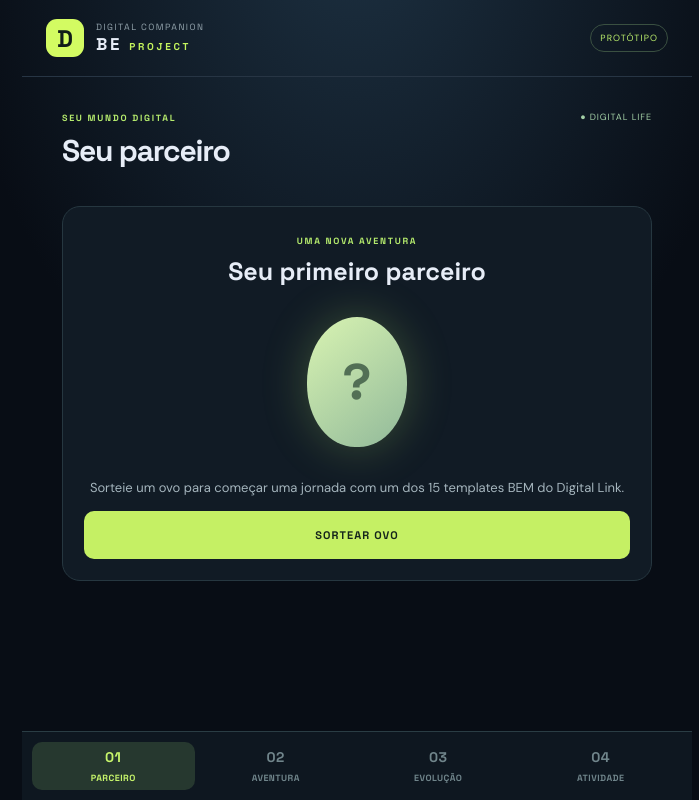
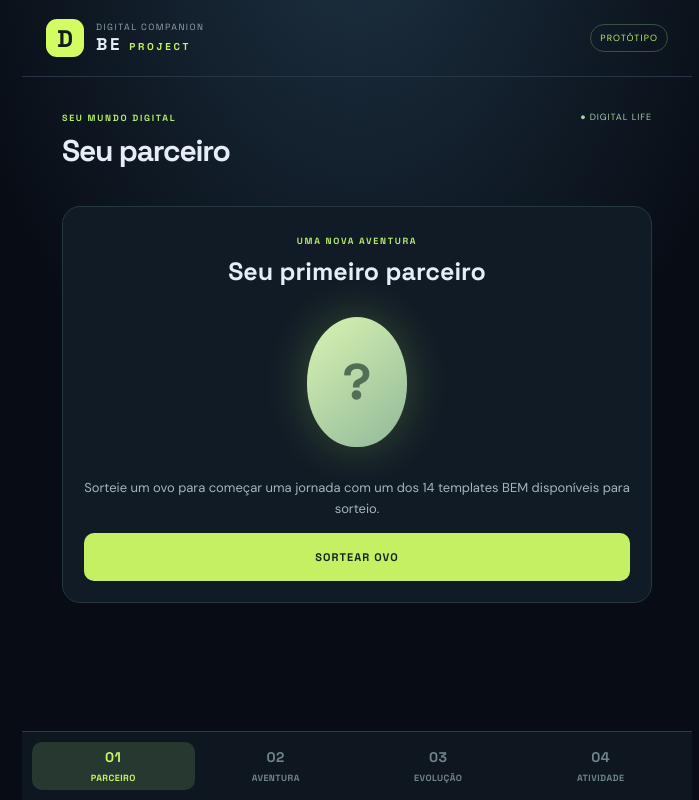
Before and after one commit to EddieRicobom/Digital-BEst, a Vue app: page / in a window 1280 px wide. Shown: the whole page, without its empty margins (283-982 px from the left). Built offline with nearby package versions, Linux system fonts and the light colour scheme.

Commit message:
Remove anniversary template from egg pool

```diff
--- a/src/App.vue
+++ b/src/App.vue
@@ -34,7 +34,7 @@ const canEvolve = computed(() => digi.value?.name.toLowerCase() === game.value.p
 let browseRequest = 0
 async function browse(name: string) { if (!name) return; const request = ++browseRequest; loading.value = true; error.value = ''; query.value = ''; viewed.value = name; try { const response = await fetch(`https://digi-api.com/api/v1/digimon/${encodeURIComponent(name)}`); if (!response.ok) throw new Error(); const result = await response.json() as Digi; if (request === browseRequest) digi.value = result } catch { if (request === browseRequest) { digi.value = null; error.value = 'Não foi possível carregar as evoluções. Verifique sua conexão e tente novamente.' } } finally { if (request === browseRequest) loading.value = false } }
 onMounted(() => { if (game.value.partner) void browse(game.value.partner) })
-function drawEgg() { const pool = templates.flatMap(t => t.characters.filter(c => c.stage === 0 && t.evolutions.some(e => e.from === c.index && e.adventureLevel === 65535)).map(c => ({t,c}))); if (!pool.length) { message.value = 'Nenhum ovo disponível.'; return } const pick = pool[Math.floor(Math.random()*pool.length)]!; game.value.templateId = pick.t.id; game.value.characterIndex = pick.c.index; game.value.egg = true; message.value = 'Um ovo misterioso chegou! Toque em chocar para descobrir seu parceiro.' }
+function drawEgg() { const pool = templates.filter(t => t.id !== '843b04f90bb09dbd').flatMap(t => t.characters.filter(c => c.stage === 0 && t.evolutions.some(e => e.from === c.index && e.adventureLevel === 65535)).map(c => ({t,c}))); if (!pool.length) { message.value = 'Nenhum ovo disponível.'; return } const pick = pool[Math.floor(Math.random()*pool.length)]!; game.value.templateId = pick.t.id; game.value.characterIndex = pick.c.index; game.value.egg = true; message.value = 'Um ovo misterioso chegou! Toque em chocar para descobrir seu parceiro.' }
 function hatch() { if (!selectedCharacter.value) return; game.value.partner = selectedCharacter.value.name; game.value.egg = false; game.value.born = Date.now(); game.value.history.unshift(`${game.value.partner} nasceu do ovo misterioso.`); message.value = `${game.value.partner} nasceu!`; void browse(game.value.partner) }
 function evolveTemplate(e: typeof templateEvolutions.value[number]) { if (!e.target || !evolutionProgress(game.value, e, Date.now()).ready) { message.value = 'Confira os requisitos pendentes desta evolução.'; return } const old=game.value.partner; game.value.characterIndex=e.to; game.value.partner=e.target.name; game.value.born=Date.now(); game.value.power=0; game.value.stamina=0; game.value.battles=0; game.value.wins=0; game.value.history.unshift(`${old} digievoluiu para ${e.target.name}!`); message.value = `${old} digievoluiu para ${e.target.name}!`; void browse(e.target.name) }
 async function sync() { syncing.value = true; message.value = ''; try { const result = await syncHealth(); game.value = applyHealth(game.value, result.day, result.steps, result.calories); message.value = result.failed.length ? 'Sincronização parcial: alguns dados não puderam ser consultados e aparecem como indisponíveis.' : result.denied.length ? 'Sincronizado. Algumas permissões foram negadas; dados não autorizados aparecem como indisponíveis.' : 'Sincronização concluída. Dados ausentes continuam indisponíveis.' } catch (e) { message.value = e instanceof Error ? e.message : 'Não foi possível sincronizar.' } finally { syncing.value = false } }
@@ -62,7 +62,7 @@ function evolve(e: Evolution) { if (!canEvolve.value || game.value.vital < 500 |
     <main>
       <section class="heading"><div><span class="eyebrow">SEU MUNDO DIGITAL</span><h1>{{ tab === 'parceiro' ? 'Seu parceiro' : tab === 'aventura' ? 'Aventura' : tab === 'evolucao' ? 'Digievolução' : 'Minha atividade' }}</h1></div><div class="signal">● DIGITAL LIFE</div></section>
       <p v-if="message" class="notice" role="status">{{ message }}</p>
-      <template v-if="tab === 'parceiro' && !game.partner"><section class="panel egg-panel"><span class="eyebrow">UMA NOVA AVENTURA</span><h2>{{ game.egg ? "Um ovo misterioso!" : "Seu primeiro parceiro" }}</h2><div class="egg-symbol">?</div><p>{{ game.egg ? "Um template e um bebê foram sorteados. Choque o ovo para descobrir seu parceiro e sua linha." : "Sorteie um ovo para começar uma jornada com um dos 15 templates BEM do Digital Link." }}</p><button class="primary" v-if="!game.egg" @click="drawEgg">SORTEAR OVO</button><button class="primary" v-else @click="hatch">CHOCAR OVO</button></section></template><template v-else-if="tab === 'parceiro'">
+      <template v-if="tab === 'parceiro' && !game.partner"><section class="panel egg-panel"><span class="eyebrow">UMA NOVA AVENTURA</span><h2>{{ game.egg ? "Um ovo misterioso!" : "Seu primeiro parceiro" }}</h2><div class="egg-symbol">?</div><p>{{ game.egg ? "Um template e um bebê foram sorteados. Choque o ovo para descobrir seu parceiro e sua linha." : "Sorteie um ovo para começar uma jornada com um dos 14 templates BEM disponíveis para sorteio." }}</p><button class="primary" v-if="!game.egg" @click="drawEgg">SORTEAR OVO</button><button class="primary" v-else @click="hatch">CHOCAR OVO</button></section></template><template v-else-if="tab === 'parceiro'">
         <section class="device"><div class="device-top"><span>PARTNER / 01</span><span>● DIGITAL LIFE</span></div><div class="screen"><div class="screen-grid"></div><div class="screen-meta"><span>VITAL BRACELET</span><span>BE</span></div><div class="sprite-wrap"><img v-if="spriteUrl" :src="spriteUrl" :alt="game.partner" @error="($event.target as HTMLImageElement).style.display = 'none'"><span v-else>SPRITE INDISPONÍVEL</span></div><div class="screen-bottom"><span>PARTNER ONLINE</span><span>◆ ◆ ◆</span></div></div><div class="partner-info"><div><small>SEU PARCEIRO</small><h2>{{ game.partner }}</h2><p>{{ digi?.name === game.partner ? digi.levels.map(x => x.level).join(' / ') : 'Digimon' }}</p></div><div class="vital"><small>VITAL POINTS</small><strong>{{ game.vital.toLocaleString('pt-BR') }}</strong><span>VP</span></div></div><p class="credit" v-if="selectedTemplate">Template e sprite: {{ selectedTemplate.name }} · Digital Link</p><p class="credit" v-else-if="currentSprite">Sprite: {{ currentSprite.author }} · Digital Link</p><p class="credit" v-else>Imagem Digi-API quando disponível</p></section>
         <div class="stats"><div><small>FORÇA</small><strong>{{ game.power }}</strong><span>AP</span></div><div><small>RESISTÊNCIA</small><strong>{{ game.stamina }}</strong><span>HP</span></div><div><small>VITÓRIAS</small><strong>{{ game.wins }}</strong><span>{{ game.battles }} batalhas</span></div></div>
         <section class="panel"><div class="section-title"><div><span class="eyebrow">MAIS FORTE A CADA DIA</span><h3>Treinar parceiro</h3></div><span class="pill">25 VP</span></div><div class="actions"><button @click="train('power')"><b>01</b><span>Treino de força<small>Aumenta AP</small></span><strong>↗</strong></button><button @click="train('stamina')"><b>02</b><span>Treino de resistência<small>Aumenta HP</small></span><strong>↗</strong></button></div></section>
```
